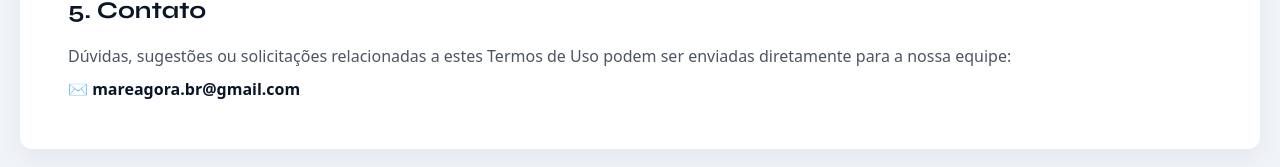
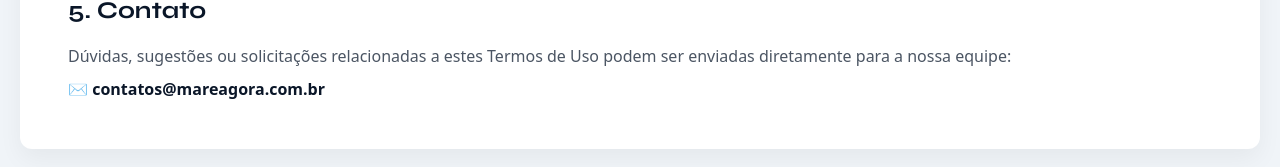
Before and after one commit to gustafa001/Mareagora, a Next.js app: page /termos in a window 1280 px wide. Shown: the part 1313-1480 px from the top of the page. Built offline with nearby package versions, Linux system fonts and the light colour scheme.

Commit message:
Update email address in page.tsx

```diff
--- a/app/termos/page.tsx
+++ b/app/termos/page.tsx
@@ -66,7 +66,7 @@ export default function TermosPage() {
             href="mailto:mareagora.br@gmail.com"
             className="inline-flex items-center gap-2 text-[var(--ocean)] font-semibold hover:underline break-all"
           >
-            ✉️ mareagora.br@gmail.com
+            ✉️ contatos@mareagora.com.br
           </a>
         </div>
       </main>
```
